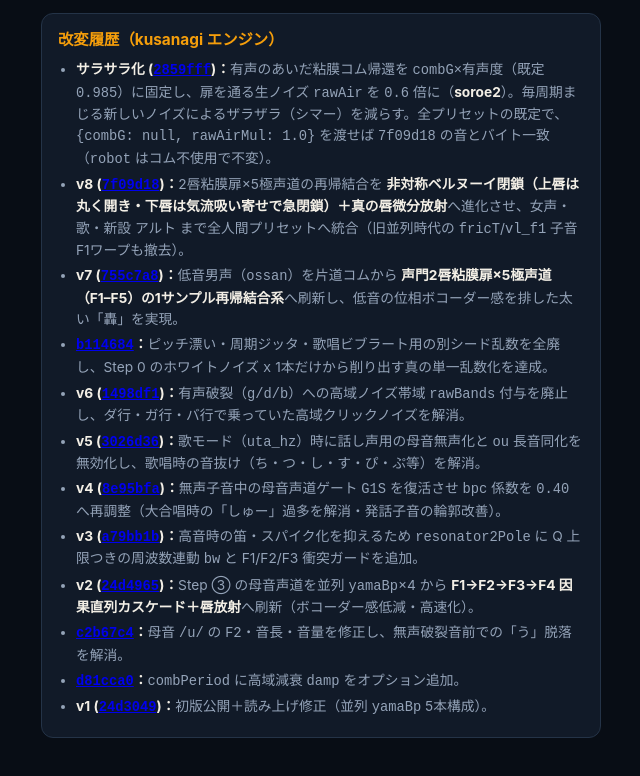
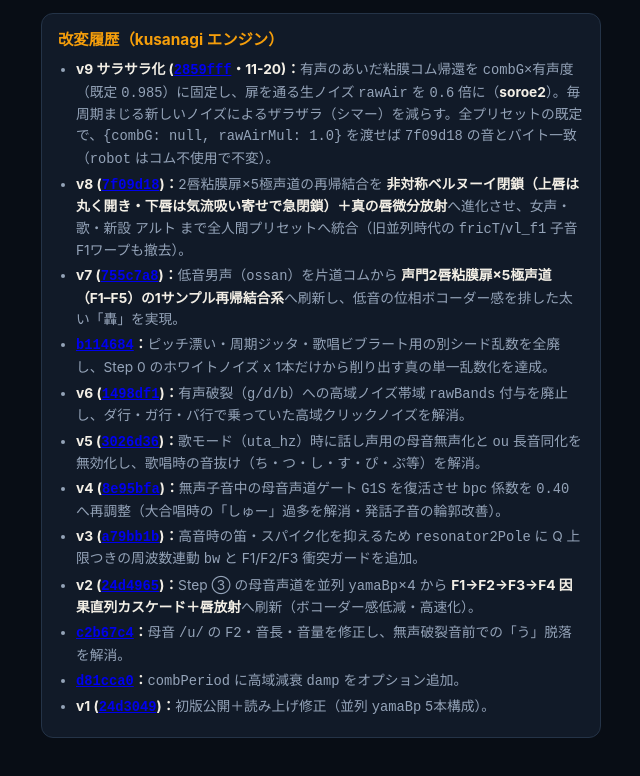
Before and after one commit to poidowl/tsukinami, a plain HTML site: page kusanagi.html in a window 1280 px wide. Shown: the part 999-1775 px from the top of the page, without its empty margins (319-959 px from the left). Drawn offline with Linux system fonts and the light colour scheme.

Commit message:
kusanagi demo: label sarasara history row as v9 (@2859fff, 11-20)

```diff
--- a/kusanagi.html
+++ b/kusanagi.html
@@ -162,7 +162,7 @@
   <section class="card">
     <h2>改変履歴（kusanagi エンジン）</h2>
     <ul class="steps-list">
-      <li><strong>サラサラ化 (<a href="https://github.com/poidowl/tsukinami/commit/2859fff" target="_blank" rel="noopener noreferrer"><code>2859fff</code></a>)：</strong>有声のあいだ粘膜コム帰還を <code>combG×有声度</code>（既定 <code>0.985</code>）に固定し、扉を通る生ノイズ <code>rawAir</code> を <code>0.6</code> 倍に（<strong>soroe2</strong>）。毎周期まじる新しいノイズによるザラザラ（シマー）を減らす。全プリセットの既定で、<code>{combG: null, rawAirMul: 1.0}</code> を渡せば <code>7f09d18</code> の音とバイト一致（<code>robot</code> はコム不使用で不変）。</li>
+      <li><strong>v9 サラサラ化 (<a href="https://github.com/poidowl/tsukinami/commit/2859fff" target="_blank" rel="noopener noreferrer"><code>2859fff</code></a>・11-20)：</strong>有声のあいだ粘膜コム帰還を <code>combG×有声度</code>（既定 <code>0.985</code>）に固定し、扉を通る生ノイズ <code>rawAir</code> を <code>0.6</code> 倍に（<strong>soroe2</strong>）。毎周期まじる新しいノイズによるザラザラ（シマー）を減らす。全プリセットの既定で、<code>{combG: null, rawAirMul: 1.0}</code> を渡せば <code>7f09d18</code> の音とバイト一致（<code>robot</code> はコム不使用で不変）。</li>
       <li><strong>v8 (<a href="https://github.com/poidowl/tsukinami/commit/7f09d18" target="_blank" rel="noopener noreferrer"><code>7f09d18</code></a>)：</strong>2唇粘膜扉×5極声道の再帰結合を <strong>非対称ベルヌーイ閉鎖（上唇は丸く開き・下唇は気流吸い寄せで急閉鎖）＋真の唇微分放射</strong>へ進化させ、女声・歌・新設 <code>アルト</code> まで全人間プリセットへ統合（旧並列時代の <code>fricT</code>/<code>vl_f1</code> 子音F1ワープも撤去）。</li>
       <li><strong>v7 (<a href="https://github.com/poidowl/tsukinami/commit/755c7a8" target="_blank" rel="noopener noreferrer"><code>755c7a8</code></a>)：</strong>低音男声（<code>ossan</code>）を片道コムから <strong>声門2唇粘膜扉×5極声道（F1–F5）の1サンプル再帰結合系</strong>へ刷新し、低音の位相ボコーダー感を排した太い「轟」を実現。</li>
       <li><strong><a href="https://github.com/poidowl/tsukinami/commit/b114684" target="_blank" rel="noopener noreferrer"><code>b114684</code></a>：</strong>ピッチ漂い・周期ジッタ・歌唱ビブラート用の別シード乱数を全廃し、Step 0 のホワイトノイズ <code>x</code> 1本だけから削り出す真の単一乱数化を達成。</li>
```
